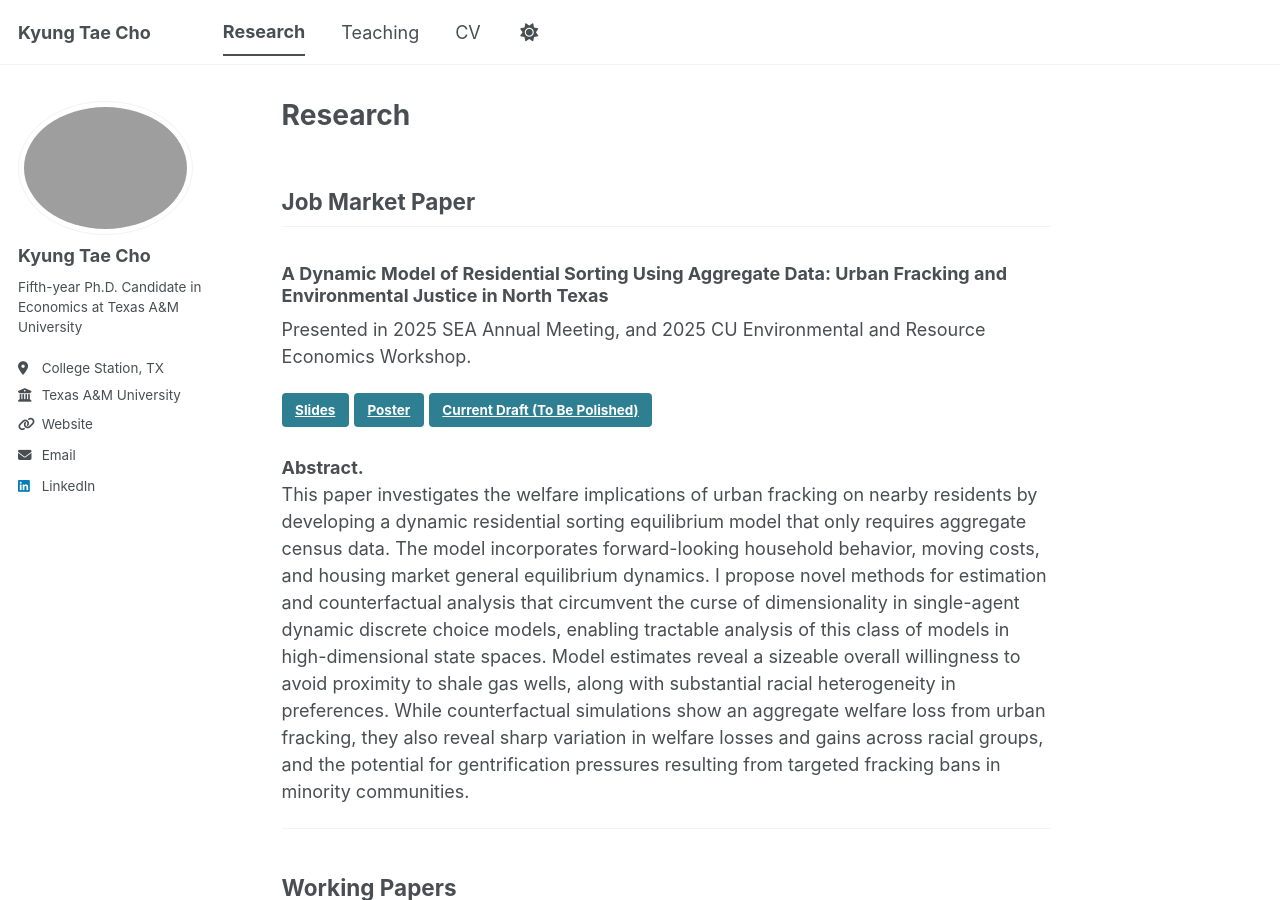
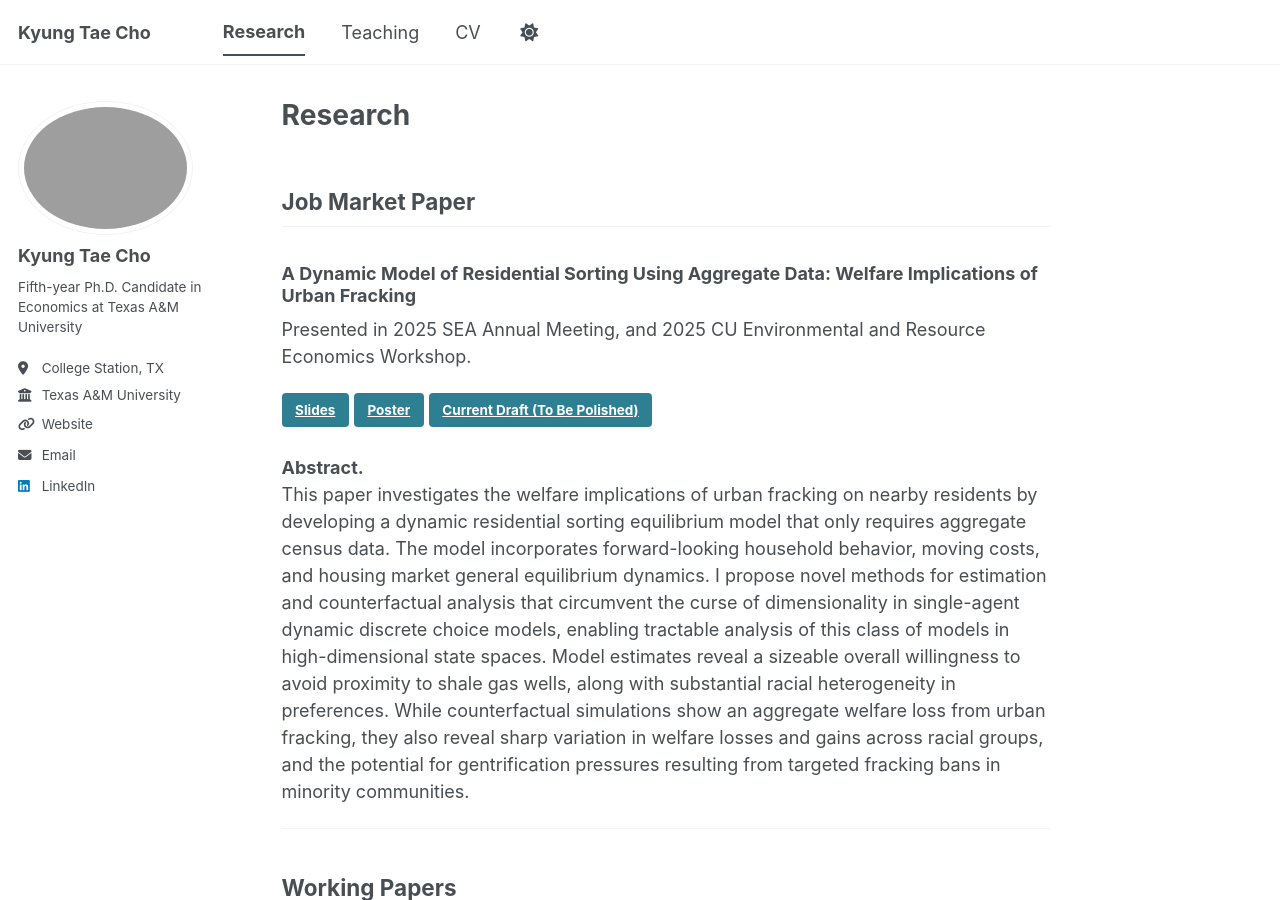
Before and after one commit to KyungtaeCho/KyungtaeCho.github.io, a Jekyll site: the page built from _pages/publications.md, in a window 1280 px wide and 900 px high. Built offline with Jekyll 4.4.1, drawn with Linux system fonts in a browser that asks for light colours; a script bundle is joined from its source files by our own code; library files that are not in the unit come from our copies.

Commit message:
Update publications.md

```diff
--- a/_pages/publications.md
+++ b/_pages/publications.md
@@ -7,7 +7,7 @@ author_profile: true
 
 ## Job Market Paper
 
-### A Dynamic Model of Residential Sorting Using Aggregate Data: Urban Fracking and Environmental Justice in North Texas
+### A Dynamic Model of Residential Sorting Using Aggregate Data: Welfare Implications of Urban Fracking
 Presented in 2025 SEA Annual Meeting, and 2025 CU Environmental and Resource Economics Workshop.
 
 [Slides](/files/JMP_Slides_SEA.pdf){: .btn}
```
